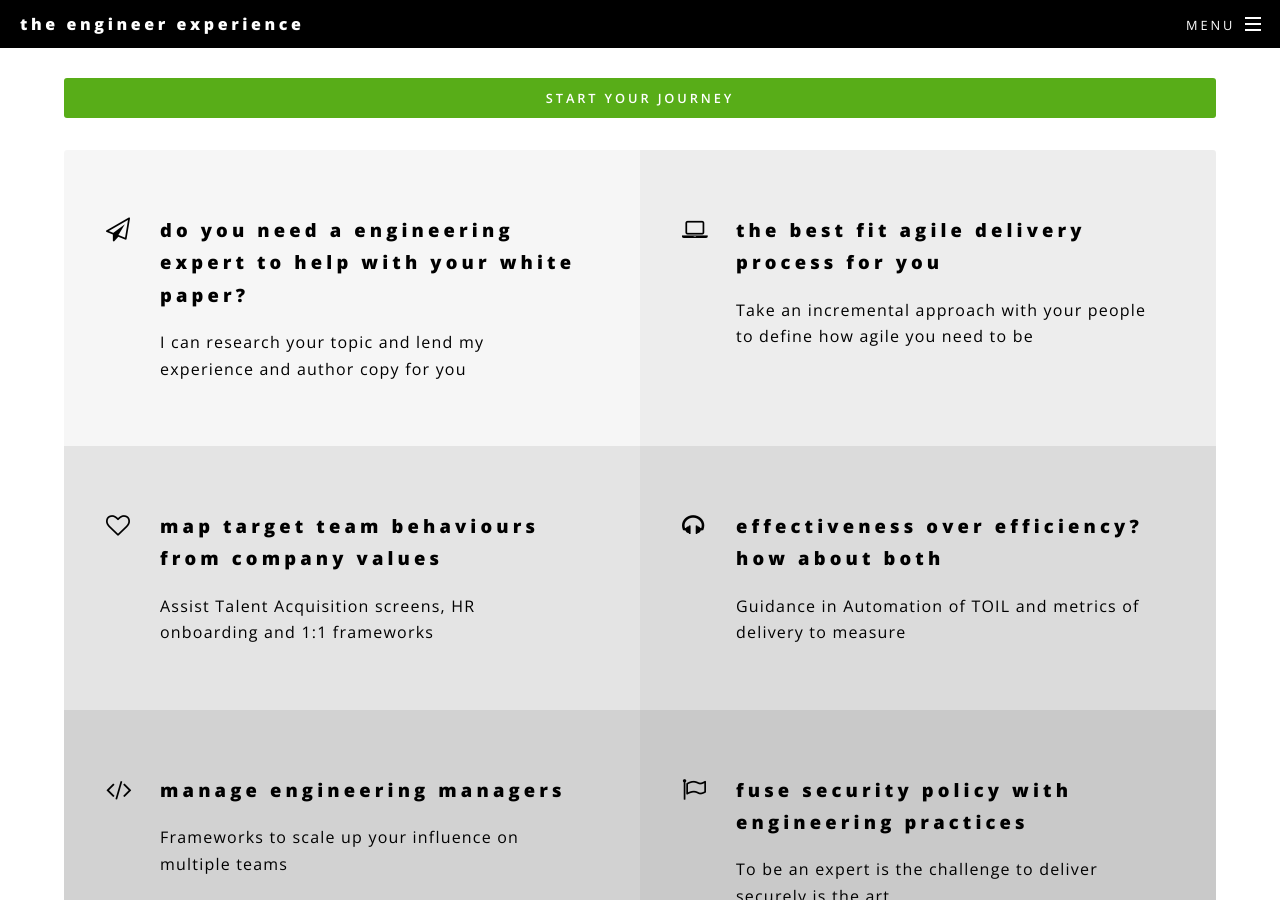
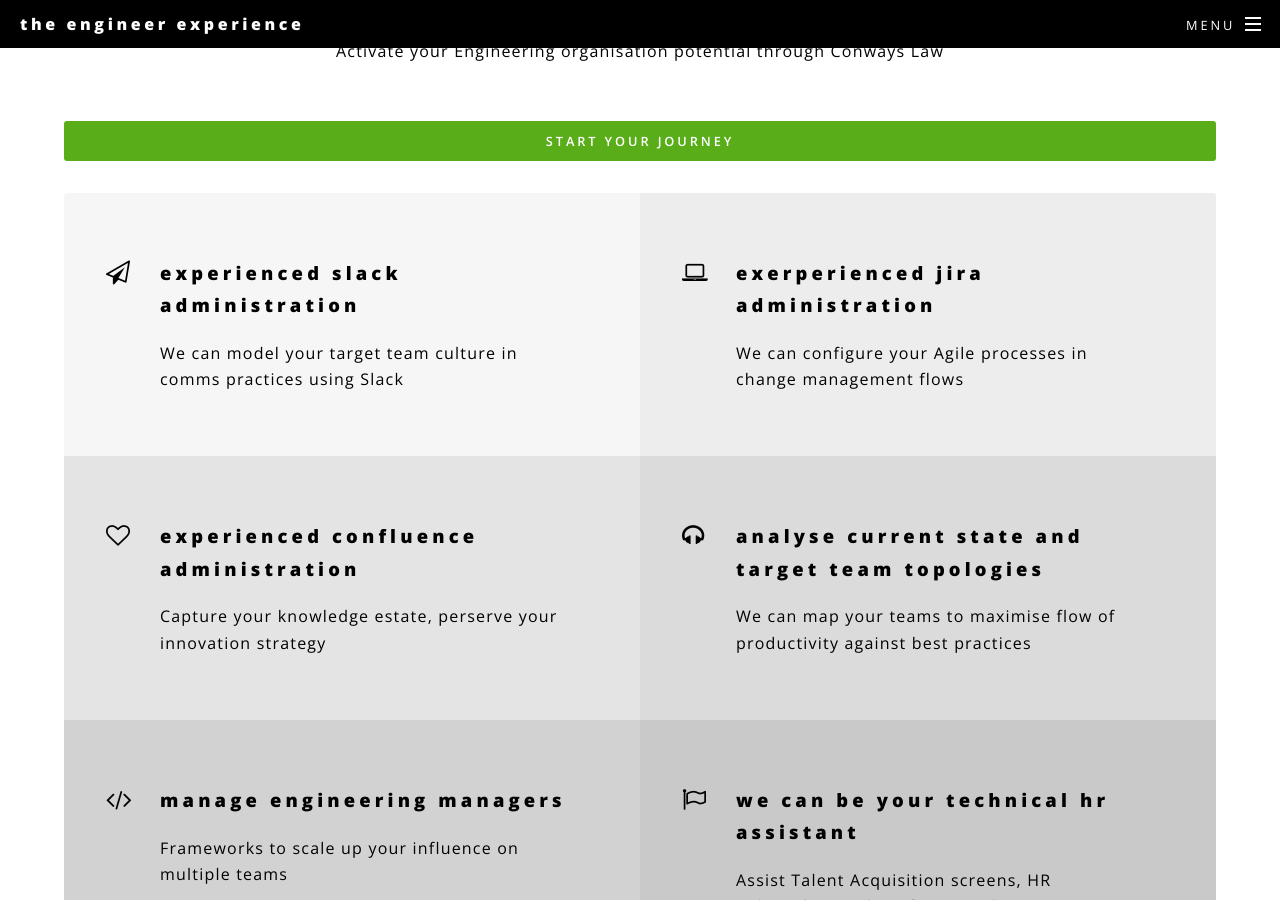
Before and after one commit to daniel-woolfson/dec0de-me, a Jekyll site: the page built from index.html, in a window 1280 px wide and 900 px high, scrolled down 2244 px. Built offline with Jekyll 4.4.1, drawn with Linux system fonts in a browser that asks for light colours; some of the changed text lies outside the part shown.

Commit message:
Update index.html

```diff
--- a/index.html
+++ b/index.html
@@ -5,7 +5,10 @@ layout: landing
 					<section id="banner">
 						<div class="inner">
 							<h2>The Engineer Experience</h2>
-							<p>Activate your Engineering Organisations' potential</p>
+							<h2>Activate your Engineering Organisations' potential</h2>
+							<h3>Global Team Synergy</h3>
+							<h3>Team Morale Mastery</h3>
+							<h3>Enhanced Team Dynamics</h3>
 						</div>
 						<a href="#one" class="more scrolly">Learn More</a>
 					</section>
@@ -15,35 +18,35 @@ layout: landing
 					<section id="one" class="wrapper alt style2">
 						<section class="spotlight">
 							<div class="image"><img src="images/pic16.jpg" alt="" /></div><div class="content">
-								<h2>Is your Engineering team +-7 hour timezone to you?</h2>
+								<h2>*GLOBAL TEAM SYNERGY* Is your Engineering team on the opposite side of the world?</h2>
 								<p>&nbsp;&nbsp;&nbsp;
-									I can optimise 2x, 3x, 10x a software engineering team for your startup</p>
+									We supercharge productivity by bridging timezones</p>
 								<p>&nbsp;&nbsp;&nbsp;&nbsp;&nbsp;&nbsp;
-									I can look after APAC, NA, LATAM and APAC remote teams for you</p>
+									Ensure seamless alignment for Senior Leaders and geographically dispersed teams</p>
 								<p>&nbsp;&nbsp;&nbsp;&nbsp;&nbsp;&nbsp;&nbsp;&nbsp;&nbsp;
-									Have a Senior Leader presence in the timezone you may not be working in</p>
+									Time zone agnostic productivity, empowering distant teams for success</p>
 							</div>
 						</section>
 						<section class="spotlight">
 							<div class="image"><img src="images/pic01.jpg" alt="" /></div><div class="content">
-								<h2>Increase your Engineer eNPS to 50</h2>
+								<h2>*TEAM MORALE MASTERY* Eleveate team morale with our blueprint for 4x eNPS score growth</h2>
 								<p>&nbsp;&nbsp;&nbsp;
-									Implement Team toplogy and multiply output</p>
+									Strategic team topology design - analyse your organisations goals to meet outcomes</p>
 								<p>&nbsp;&nbsp;&nbsp;&nbsp;&nbsp;&nbsp;
-									Introduce career progression frameworks</p>
+									Comprehensive career progression frameworks</p>
 								<p>&nbsp;&nbsp;&nbsp;&nbsp;&nbsp;&nbsp;&nbsp;&nbsp;&nbsp;
-									Ensure consistency, quality, and streamlined processes throughout your software development projects</p>
+									Model your team comms strategy in collaboration tools</p>
 							</div>
 						</section>
 						<section class="spotlight">
 							<div class="image"><img src="images/pic02.jpg" alt="" /></div><div class="content">
-								<h2>I can design your Engineering organisation fit to scale</h2>
+								<h2>Enhanced team dynamics aligned with Conways Law with Slack, Jira and Confluence</h2>
 								<p>&nbsp;&nbsp;&nbsp;
-									Matrix, Agile, Autonomous Product Development teams</p>
+									Slack for seamless communication, we build and admin your workspace</p>
 								<p>&nbsp;&nbsp;&nbsp;&nbsp;&nbsp;&nbsp;
-									Set up and administration of Slack and Jira to match your target team structure</p>
+									Jira powered project management, we build out projects and admin your projects</p>
 								<p>&nbsp;&nbsp;&nbsp;&nbsp;&nbsp;&nbsp;&nbsp;&nbsp;&nbsp;
-									Conways Law under your team toplogy in action</p>
+									Confliuence driven collaboration, we bjuild and manage your knowledge strategy</p>
 							</div>
 						</section>
 					</section>
@@ -53,7 +56,7 @@ layout: landing
 						<div class="inner">
 							<header class="major">
 								<h2 style="color:black;">The Engineer Experience</h2>
-								<p style="color:black;">Activate your Engineering organisation potential through collaboration tools</p>
+								<p style="color:black;">Activate your Engineering organisation potential through Conways Law</p>
 							</header>
 
 							<ul class="actions vertical">
@@ -63,21 +66,21 @@ layout: landing
 							<ul class="features">
 
 								<li class="icon fa-paper-plane-o">
-										<h3 style="color:black;">Do you need a Engineering expert to help with your white paper?</h3>
-										<p style="color:black;">I can research your topic and lend my experience and author copy for you</p>
+										<h3 style="color:black;">Experienced Slack Administration</h3>
+										<p style="color:black;">We can model your target team culture in comms practices using Slack</p>
 								</li>
 								<li class="icon fa-laptop">
-									<h3 style="color:black;">The best fit Agile delivery process for you</h3>
-									<p style="color:black;">Take an incremental approach with your people to define how agile you need to be</p>
+									<h3 style="color:black;">Exerperienced Jira Administration</h3>
+									<p style="color:black;">We can configure your Agile processes in change management flows</p>
 								</li>
 
 								<li class="icon fa-heart-o">
-									<h3 style="color:black;">Map target team behaviours from company values</h3>
-									<p style="color:black;">Assist Talent Acquisition screens, HR onboarding and 1:1 frameworks</p>
+									<h3 style="color:black;">Experienced Confluence Administration</h3>
+									<p style="color:black;">Capture your knowledge estate, perserve your innovation strategy</p>
 								</li>
 								<li class="icon fa-headphones">
-									<h3 style="color:black;">Effectiveness over efficiency? How about both</h3>
-									<p style="color:black;">Guidance in Automation of TOIL and metrics of delivery to measure</p>
+									<h3 style="color:black;">Analyse current state and target team topologies</h3>
+									<p style="color:black;">We can map your teams to maximise flow of productivity against best practices</p>
 								</li>
 
 
@@ -87,8 +90,8 @@ layout: landing
 								</li>
 
 								<li class="icon fa-flag-o">
-									<h3 style="color:black;">Fuse Security Policy with Engineering Practices</h3>
-									<p style="color:black;">To be an expert is the challenge to deliver securely is the art</p>
+									<h3 style="color:black;">We can be your Technical HR Assistant</h3>
+									<p style="color:black;">Assist Talent Acquisition screens, HR onboarding and 1:1 frameworks</p>
 								</li>
 
 
@@ -101,8 +104,8 @@ layout: landing
 						<div class="inner">
 							<header>
 								<h2>Start your journey today</h2>
-								<p>Daniel Woolfson has 25 years experience as a software development professional, 20 years managing Engineering teams just like yours.
-			     Now an Fractional Engineering Team Consultant, Daniel can lend his career experience to you and your team.</p>
+								<p>Daniel Woolfson has 20+ years experience as a software mamagement leader, building and operating Engineering teams just like yours.
+			     Now leverage his playbook to slingshot your Engineering team to innovate and communicate with a structure of significance from day 1.</p>
 							</header>
 							<ul class="actions vertical">
 								{% if site.email %}
```
